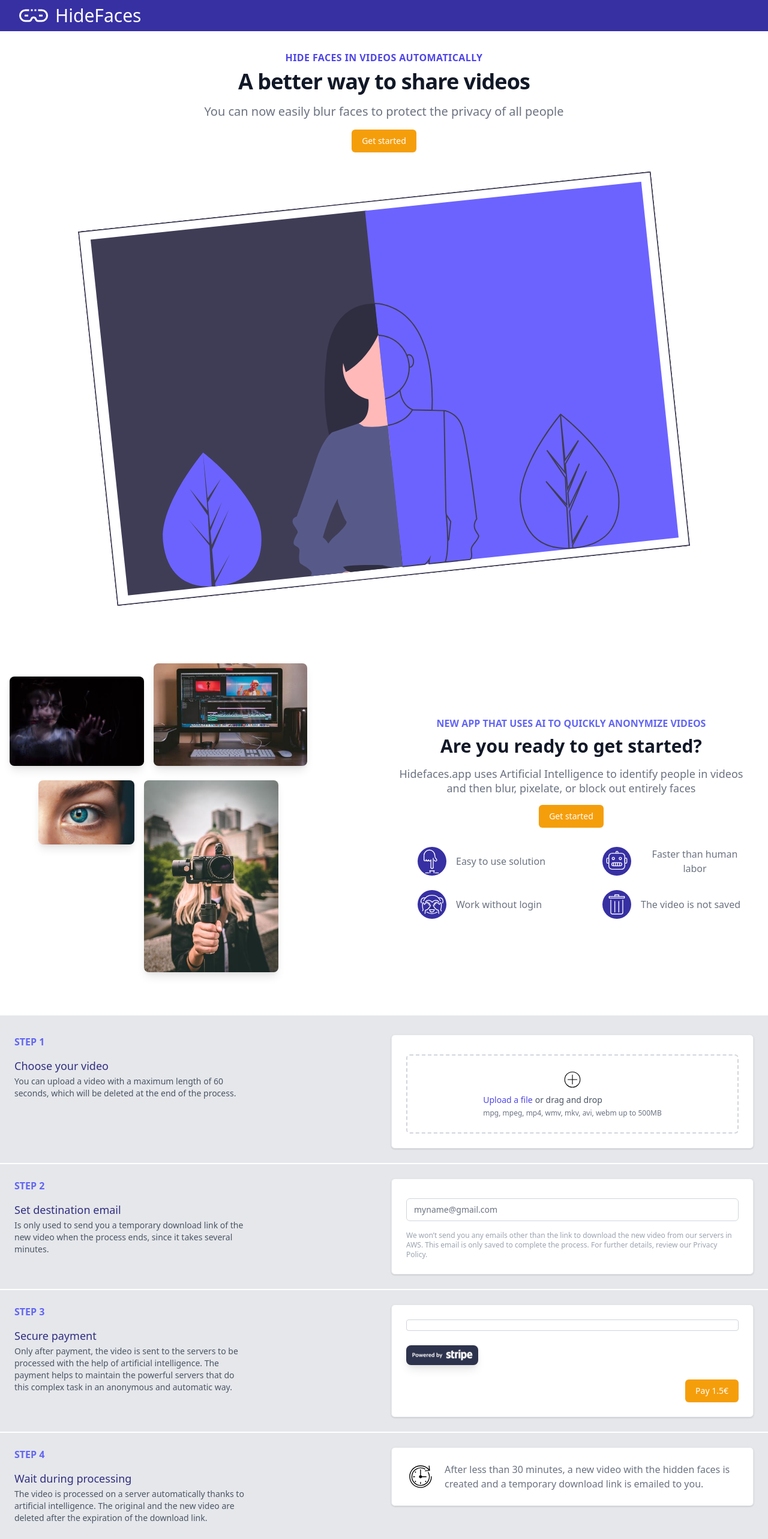
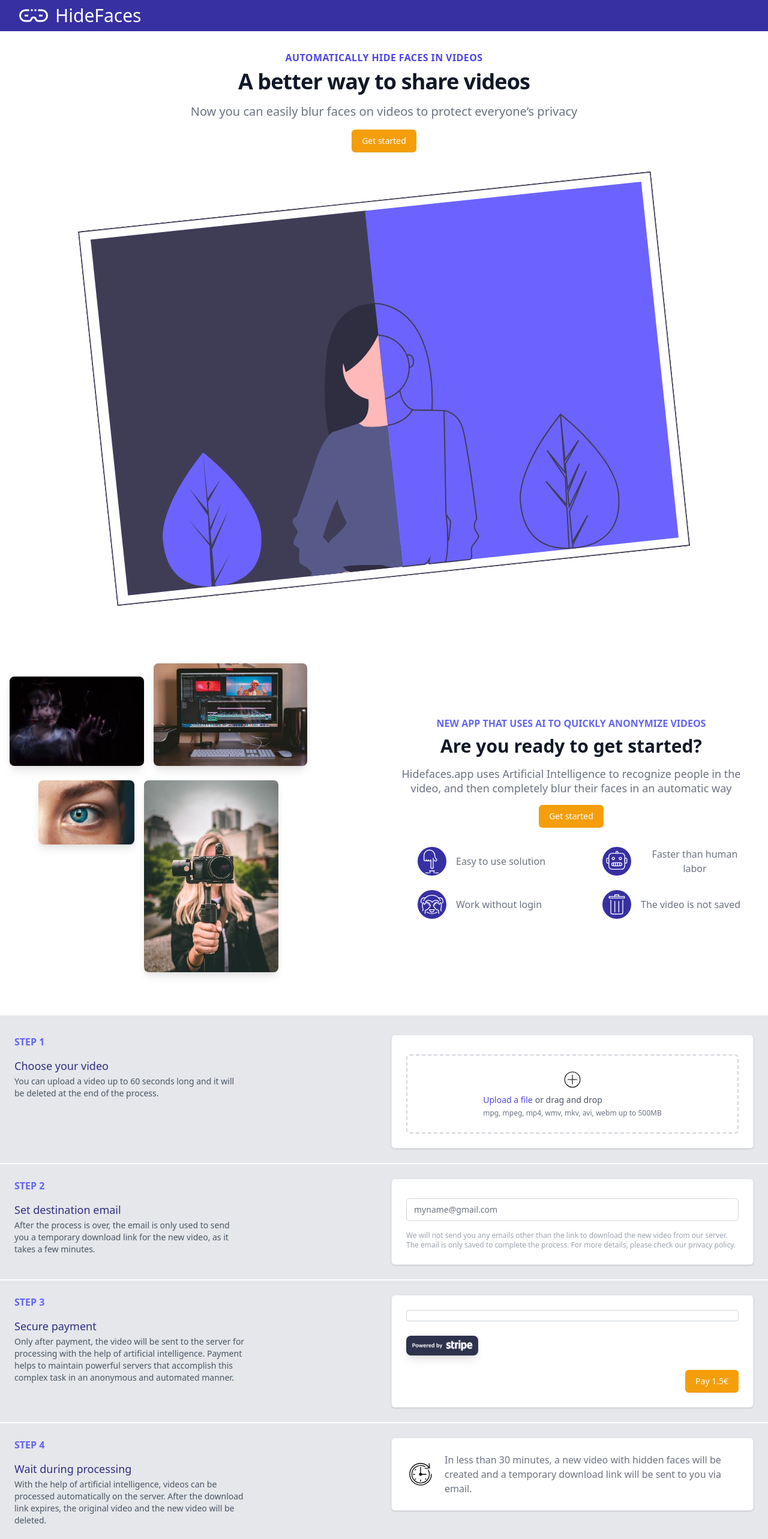
Before and after one commit to AppVery/hidefaces-web, a React (Create React App) app: page / in a window 1280 px wide. Shown: the top 2566 px of the page at 60% size. Built offline with nearby package versions, Linux system fonts and the light colour scheme.

Commit message:
♻📋 rewrite text with help of https://smodin.me/

```diff
--- a/src/containers/Steps.tsx
+++ b/src/containers/Steps.tsx
@@ -23,7 +23,7 @@ const Setps: React.FC<{ startRef: React.RefObject<HTMLInputElement> }> = ({ star
   }>({
     error: true,
     title: 'Error',
-    text: 'Check steps errors',
+    text: 'Check step error',
     loading: false,
   });
 
@@ -47,7 +47,7 @@ const Setps: React.FC<{ startRef: React.RefObject<HTMLInputElement> }> = ({ star
         setModalData({
           error: false,
           title: 'Satisfactory payment',
-          text: 'Starting the video upload',
+          text: 'Start video upload',
           loading: true,
         });
         const { id, url } = response.data;
@@ -60,7 +60,7 @@ const Setps: React.FC<{ startRef: React.RefObject<HTMLInputElement> }> = ({ star
       setModalData({
         error: true,
         title: 'Error with the payment',
-        text: `Please try again after a few minutes or contact with info@hidefaces.app`,
+        text: `Please try again in a few minutes or contact info@hidefaces.app`,
         loading: false,
       });
       return { id: null, url: null };
@@ -76,8 +76,8 @@ const Setps: React.FC<{ startRef: React.RefObject<HTMLInputElement> }> = ({ star
       if (200 === response.status) {
         setModalData({
           error: false,
-          title: 'Start of video processing',
-          text: `In less than half an hour you will receive it in your email: ${email}`,
+          title: 'Start video processing',
+          text: `In less than half an hour, you will receive it via email info@es.es: ${email}`,
           loading: false,
         });
       } else {
@@ -86,8 +86,8 @@ const Setps: React.FC<{ startRef: React.RefObject<HTMLInputElement> }> = ({ star
     } catch (error) {
       setModalData({
         error: true,
-        title: 'Error with the video',
-        text: `Please contact with info@hidefaces.app requesting a refund of the payment with the code: ${id}`,
+        title: 'Video error',
+        text: `Please contact us via info@hidefaces.app to request a refund using code: ${id}`,
         loading: false,
       });
     }
@@ -99,7 +99,7 @@ const Setps: React.FC<{ startRef: React.RefObject<HTMLInputElement> }> = ({ star
       setModalData({
         error: false,
         title: 'Correct data on all steps',
-        text: 'Processing the payment',
+        text: 'Process payment',
         loading: true,
       });
       openModal();
--- a/src/content/main.ts
+++ b/src/content/main.ts
@@ -1,14 +1,14 @@
 export const mainContent = {
   button: 'Get started',
   mainCta: {
-    title: 'Hide Faces In Videos Automatically',
+    title: 'Automatically hide faces in videos',
     subtitle: 'A better way to share videos',
-    text: 'You can now easily blur faces to protect the privacy of all people',
+    text: 'Now you can easily blur faces on videos to protect everyone’s privacy',
   },
   secondaryCta: {
     title: 'New app that uses AI to quickly anonymize videos',
     subtitle: 'Are you ready to get started?',
     text:
-      'Hidefaces.app uses Artificial Intelligence to identify people in videos and then blur, pixelate, or block out entirely faces',
+      'Hidefaces.app uses Artificial Intelligence to recognize people in the video, and then completely blur their faces in an automatic way',
   },
 };
--- a/src/content/steps.ts
+++ b/src/content/steps.ts
@@ -3,25 +3,25 @@ export const stepsContent = [
     title: 'Step 1',
     subtitle: 'Choose your video',
     description:
-      'You can upload a video with a maximum length of 60 seconds, which will be deleted at the end of the process.',
+      'You can upload a video up to 60 seconds long and it will be deleted at the end of the process.',
   },
   {
     title: 'Step 2',
     subtitle: 'Set destination email',
     description:
-      'Is only used to send you a temporary download link of the new video when the process ends, since it takes several minutes.',
+      'After the process is over, the email is only used to send you a temporary download link for the new video, as it takes a few minutes.',
   },
   {
     title: 'Step 3',
     subtitle: 'Secure payment',
     description:
-      'Only after payment, the video is sent to the servers to be processed with the help of artificial intelligence. The payment helps to maintain the powerful servers that do this complex task in an anonymous and automatic way.',
+      'Only after payment, the video will be sent to the server for processing with the help of artificial intelligence. Payment helps to maintain powerful servers that accomplish this complex task in an anonymous and automated manner.',
   },
   {
     title: 'Step 4',
     subtitle: 'Wait during processing',
     description:
-      'The video is processed on a server automatically thanks to artificial intelligence. The original and the new video are deleted after the expiration of the download link.',
+      'With the help of artificial intelligence, videos can be processed automatically on the server. After the download link expires, the original video and the new video will be deleted.',
   },
 ];
 
@@ -33,7 +33,7 @@ export const fileContent = {
 
 export const emailContent = {
   note:
-    'We won’t send you any emails other than the link to download the new video from our servers in AWS. This email is only saved to complete the process. For further details, review our Privacy Policy.',
+    'We will not send you any emails other than the link to download the new video from our server. The email is only saved to complete the process. For more details, please check our privacy policy.',
 };
 
 export const stripeContent = {
@@ -42,5 +42,5 @@ export const stripeContent = {
 
 export const waitContent = {
   text:
-    'After less than 30 minutes, a new video with the hidden faces is created and a temporary download link is emailed to you.',
+    'In less than 30 minutes, a new video with hidden faces will be created and a temporary download link will be sent to you via email.',
 };
```
